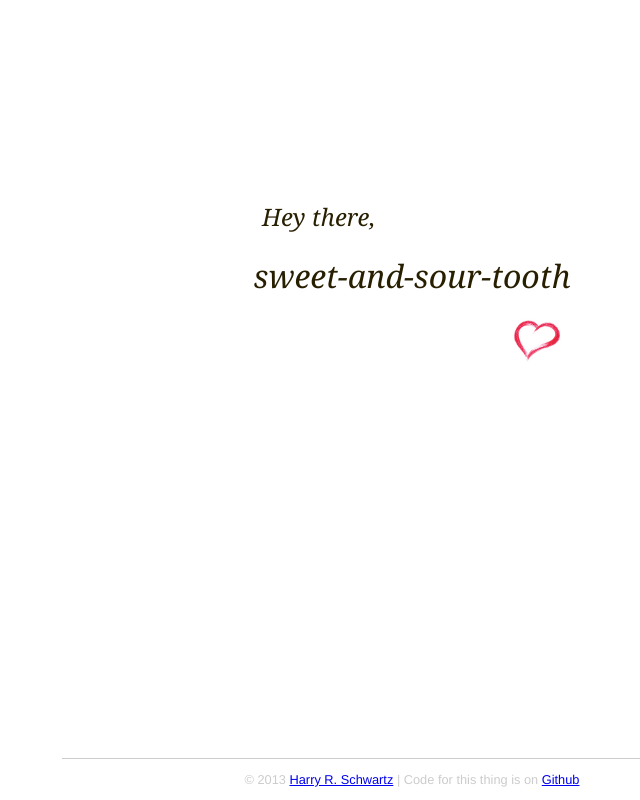
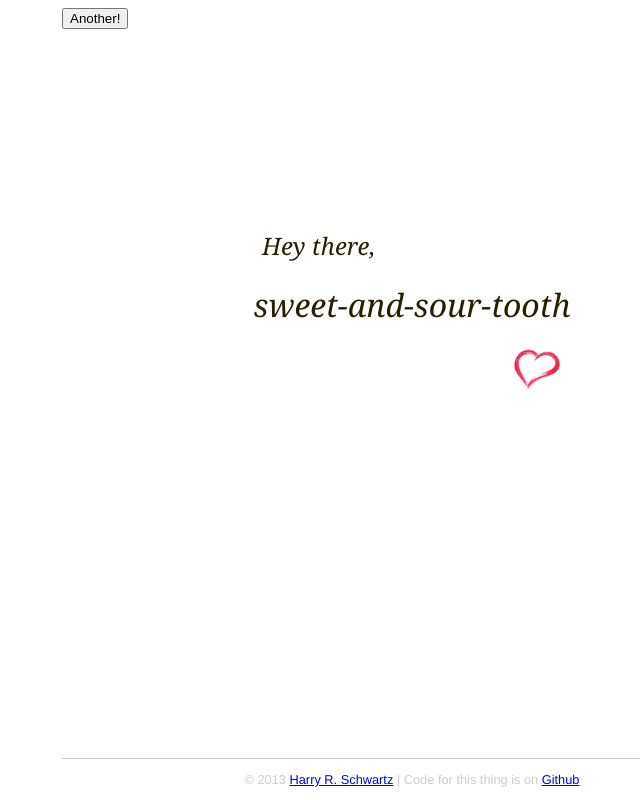
Before and after one commit to hrs/pet-names, a plain HTML site: page site/index.html in a window 1280 px wide. Shown: the whole page, without its empty margins (228-868 px from the left). Drawn offline with nearby package versions, Linux system fonts and the light colour scheme.

Commit message:
add button to refresh name

```diff
--- a/site/index.html
+++ b/site/index.html
@@ -17,6 +17,8 @@
 
   <body>
     <div id="container">
+      <button id="another">Another!</button>
+
       <h2>Hey there,</h2>
       <h1 id="pet-name"></h1>
       <img id="heart" src="heart.jpg" alt="<3" />
--- a/site/pet_names.js
+++ b/site/pet_names.js
@@ -59,6 +59,14 @@ function randomPetName() {
   return randomElement(foods) + '-' + randomElement(body_parts);
 }
 
+function assignRandomPetName() {
+  $('#pet-name').text(randomPetName());
+}
+
 $(function() {
-  $('#pet-name').text(randomPetName());
+  assignRandomPetName();
+
+  $('#another').click(function() {
+    assignRandomPetName();
+  });
 });
--- a/site/style.css
+++ b/site/style.css
@@ -1,6 +1,7 @@
 #container {
     width: 700px;
     margin: 0 auto;
+    overflow: auto;
 }
 
 body {
```
